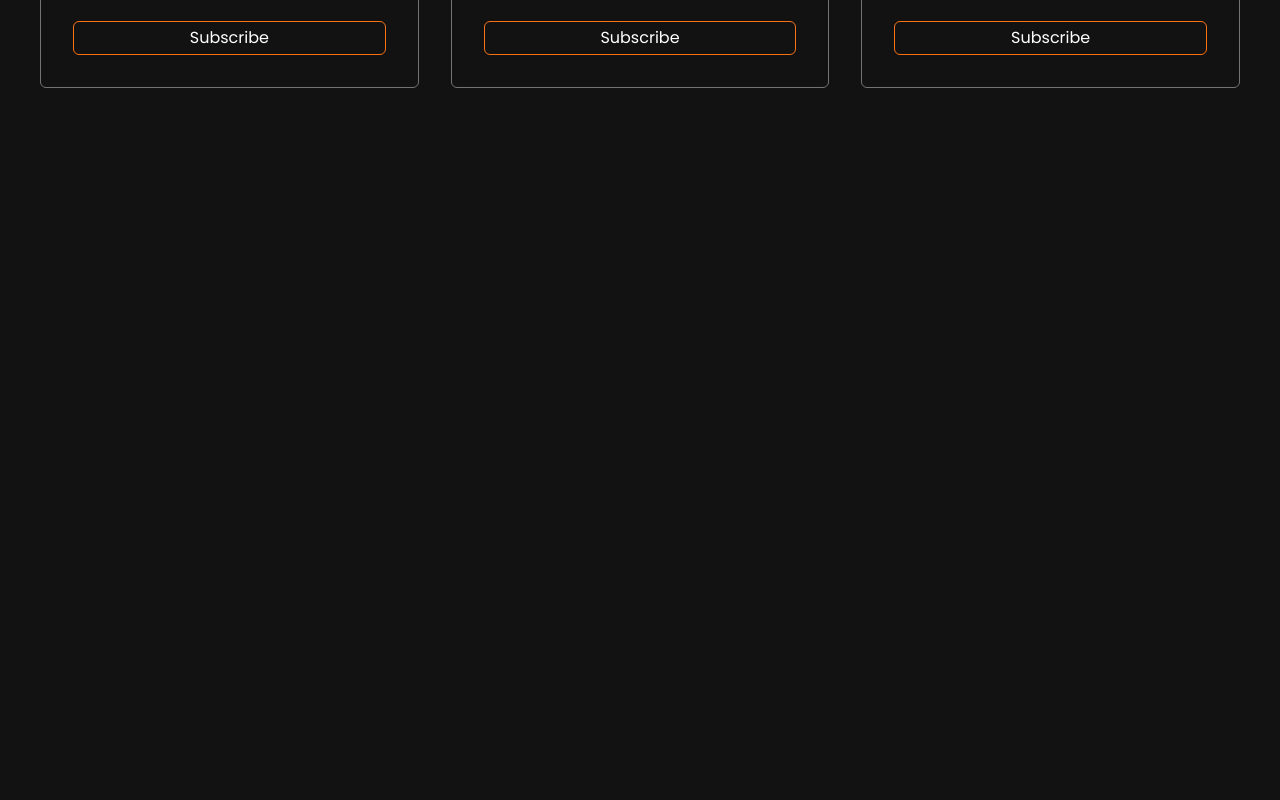
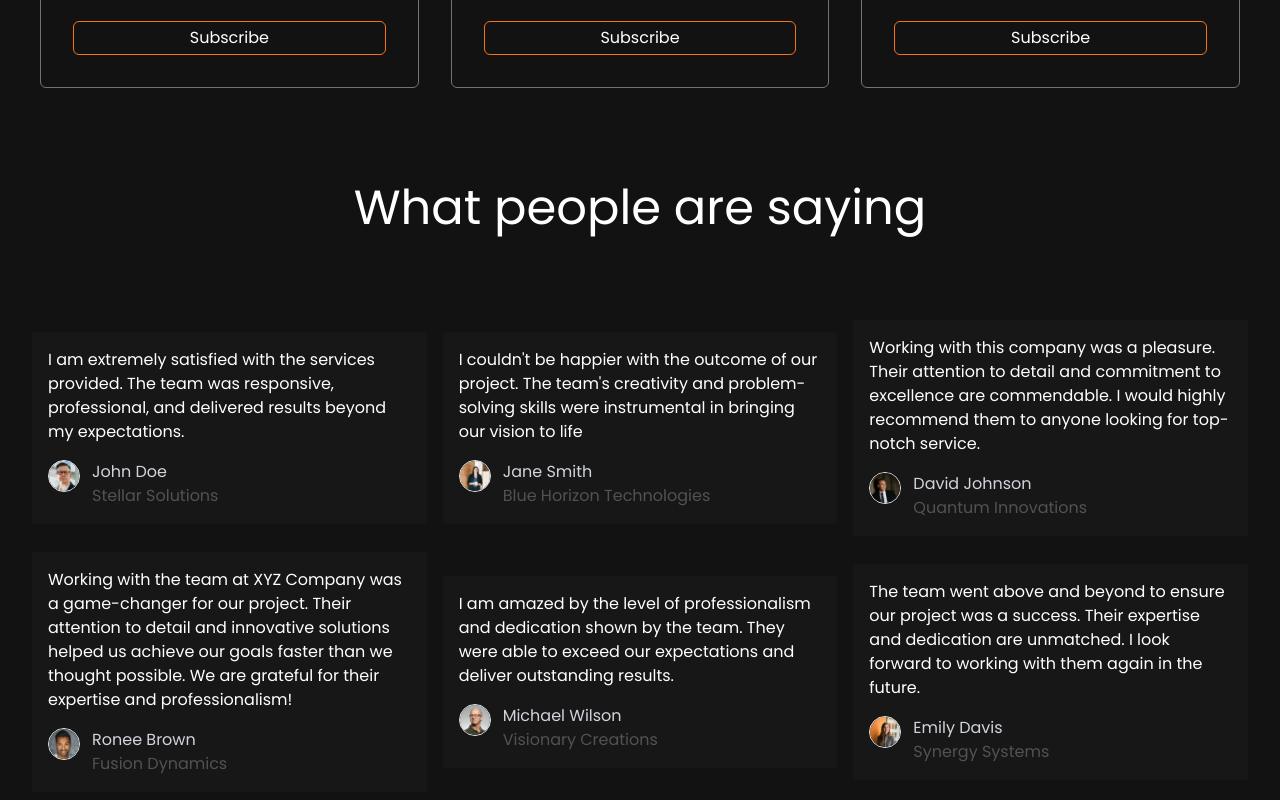
Before and after one commit to EhtshamNizamani/landing-page, a React (Vite) app: page / in a window 1280 px wide. Shown: the part 2643-3443 px from the top of the page. Before the commit the page ends 2747 px from the top, so only its background shows below. Built offline with nearby package versions, Linux system fonts and the light colour scheme.

Commit message:
completed testimonials

```diff
--- a/src/App.jsx
+++ b/src/App.jsx
@@ -3,6 +3,7 @@ import HeroSection from "./components/HeroSection";
 import FeatureSection from "./components/FeatureSection";
 import Workflow from "./components/Workflow";
 import Pricing from "./components/Pricing";
+import Testimonials from "./components/Testimonials";
 
 export default function App() {
   return (
@@ -14,6 +15,8 @@ export default function App() {
     <FeatureSection/>
     <Workflow/>
     <Pricing/>
+    <Testimonials/>
+
     </div>
  </>
   )
--- a/src/components/FeatureCard.jsx
+++ b/src/components/FeatureCard.jsx
@@ -3,7 +3,7 @@ import React from 'react'
 function FeatureCard(props) {
   return (
 <div className="flex flex-col sm:flex-row items-center sm:items-start justify-center sm:justify-start">
-         <div className='hidden  text-orange-600 md:block bg-neutral-900 rounded-full p-2 mr-2'>
+         <div className='hidden text-orange-600 md:block bg-neutral-900 rounded-full p-2 mr-2'>
                 {props.icon}
             </div>
         <div className=' flex flex-col justify-left md:items-start items-center '>
--- /dev/null
+++ b/src/components/Testimonials.jsx
@@ -0,0 +1,45 @@
+import { testimonials } from "../constants";
+
+function Testimonials() {
+    return (
+        <div className="lg:mt-20 mt-6">
+            <div className="text-3xl md:text-5xl  text-center">
+                <h2>What people are saying</h2>
+            </div>
+
+            <div className=" grid grid-cols-1 mt-8 lg:mt-20 place-items-center lg:grid-cols-3 md:grid-cols-2 ">
+                {testimonials.map((item) => (
+                    <div className="bg-neutral-900 m-2 p-4 rounded-sm ">
+                        <p>
+
+                            {item.text}
+                        </p>
+                        <div>
+                            <div className=" flex mt-4 ">
+                                <img className=" w-8 h-8 rounded-full border" src={item.image} alt="" />
+                                <div className=" ml-3 ">
+                                    <div className="text-gray-300" >
+                                        <h1>
+
+                                        {item.user}
+                                        </h1>
+                                    </div>
+                                    <div className="text-neutral-600" >
+
+                                        {item.company}
+                                    </div>
+                                </div>
+                            </div>
+
+                        </div>
+                    </div>
+                ))}
+
+
+            </div>
+
+        </div>
+    )
+}
+
+export default Testimonials
```
